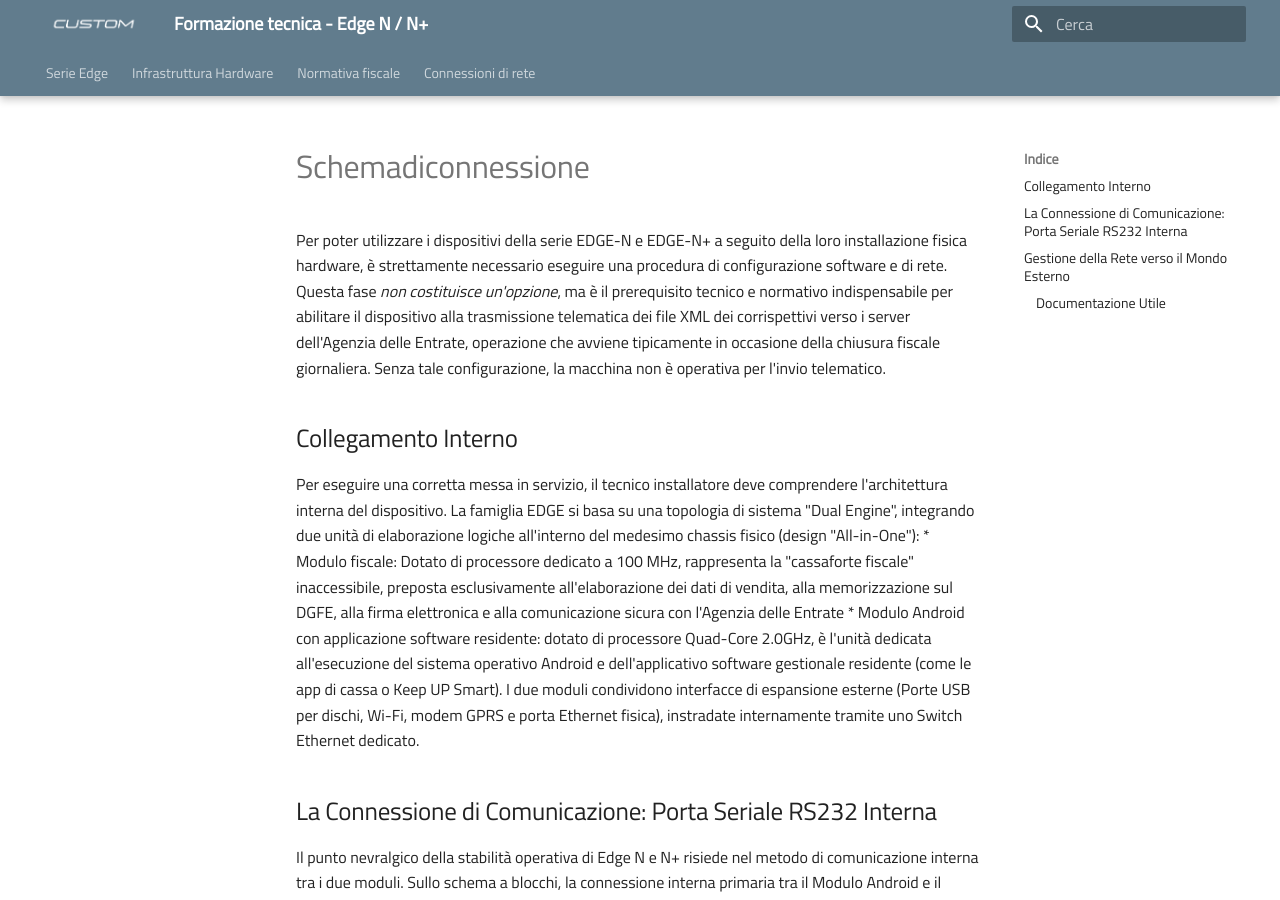
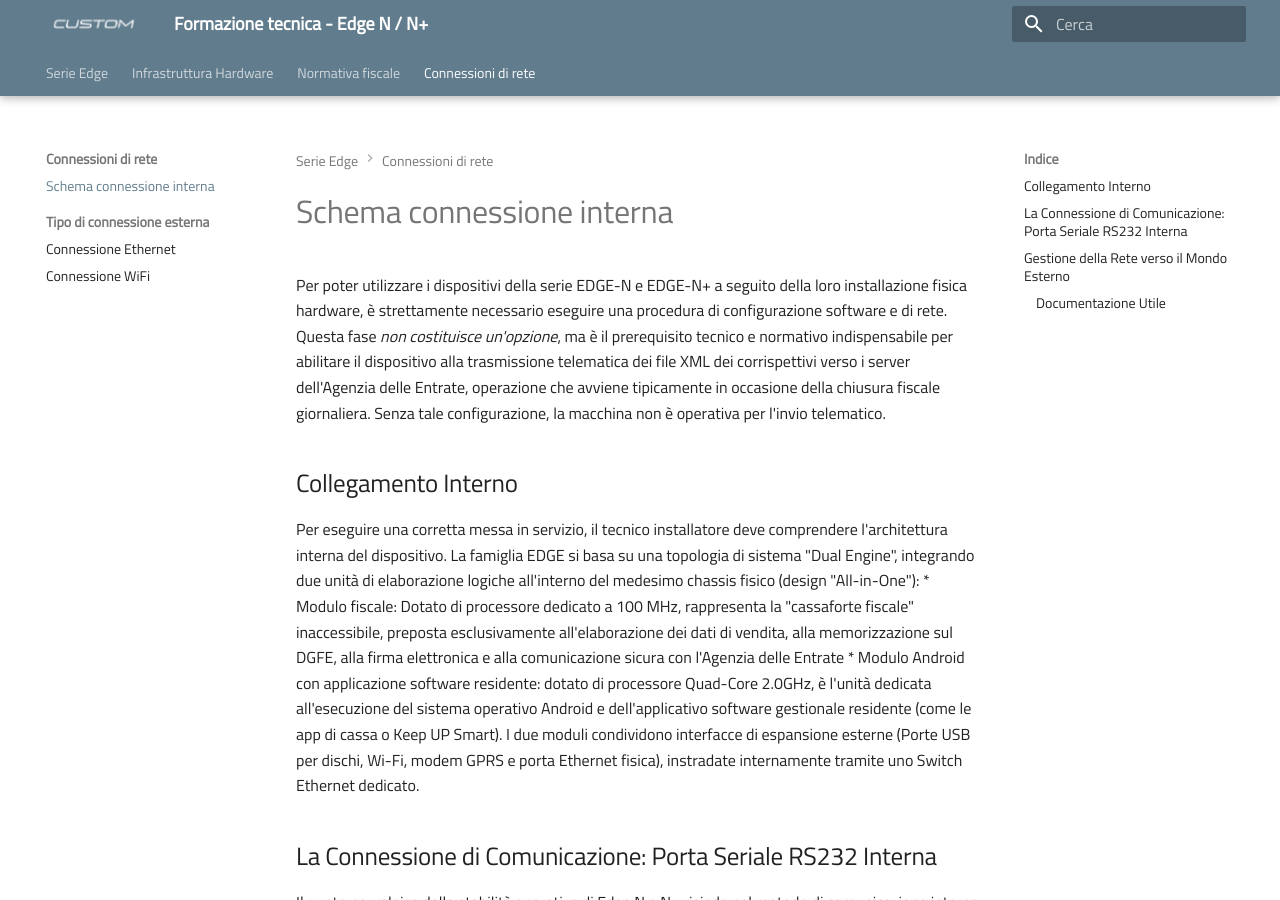
Before and after one commit to ivanrobuschi-custom/corso-tecnico-edge-n, an MkDocs documentation site: the page built from docs/schemadiconnessione.md, in a window 1280 px wide and 900 px high. Built offline with MkDocs 1.6.1 and Material for MkDocs 9.7.7, drawn with Linux system fonts in a browser that asks for light colours; some of the changed text lies outside the part shown.

Commit message:
VIDEO ETHERNET

```diff
--- a/mkdocs.yml
+++ b/mkdocs.yml
@@ -51,6 +51,8 @@
       - Disallineamenti Ade:
           - disallineamento.md
           - Errore Xml 409: errore409.md
-  - Connessioni di rete: schemadiconnessione.md
-        - connessione_eth.md
-        - connessione_wifi.md
+  - Connessioni di rete:
+        - Schema connessione interna: schemadiconnessione.md
+        - Tipo di connessione esterna:
+            - Connessione Ethernet: connessione_eth.md
+            - Connessione WiFi: connessione_wifi.md
```
Also changed, not shown: docs/connessione_eth.md (+6 -0 lines), docs/assets/images/conneth.png (added), 1 other file.
